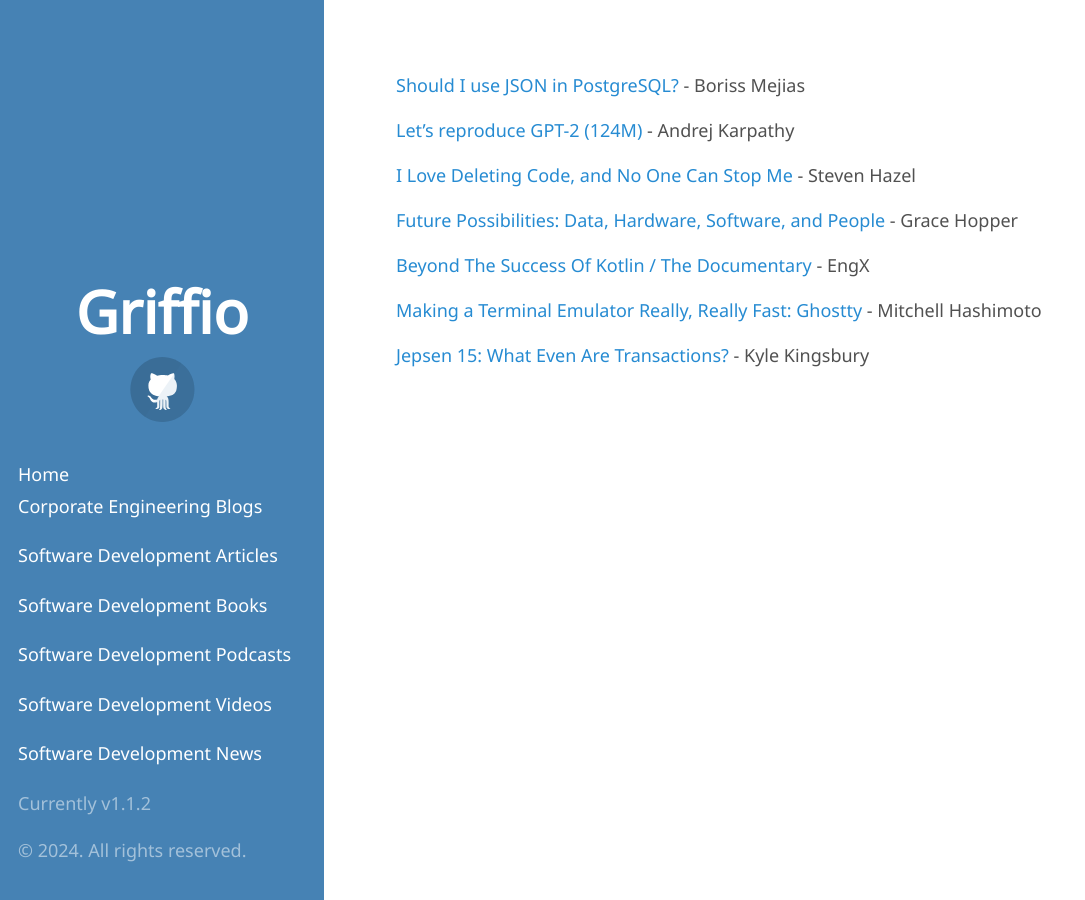
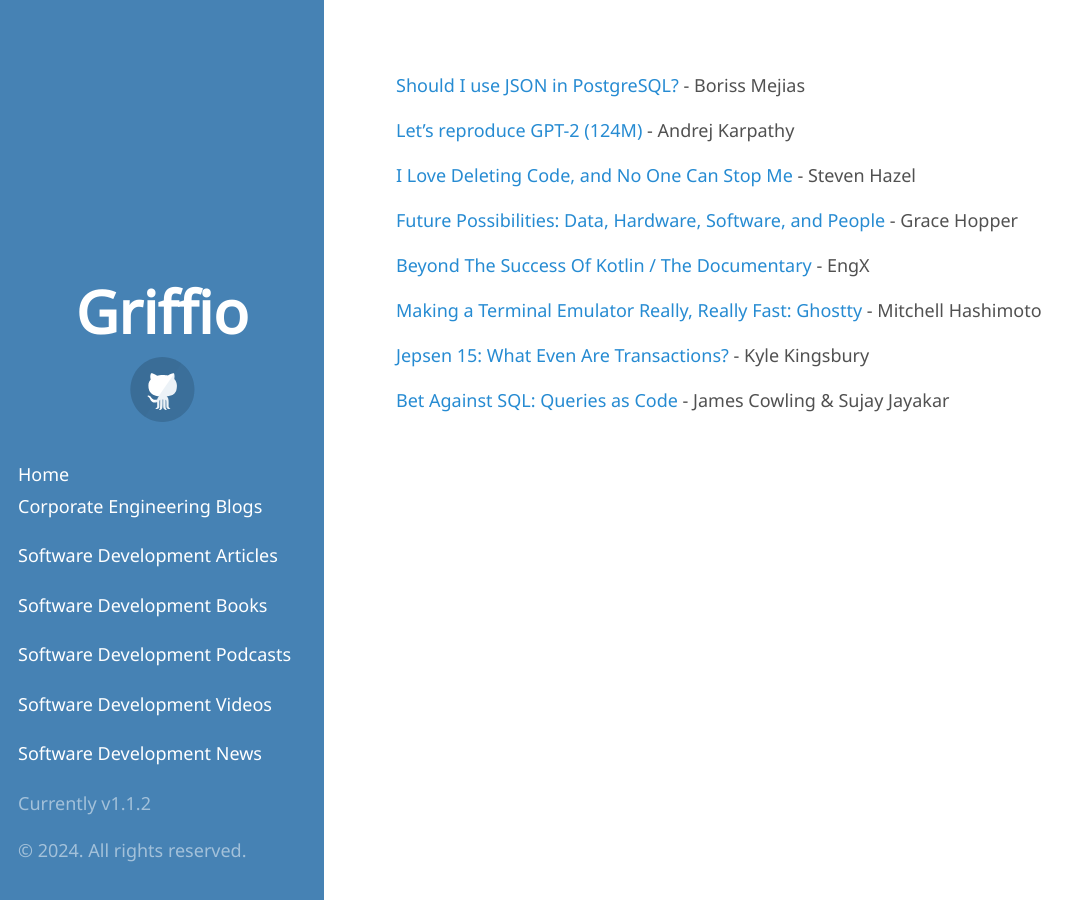
Before and after one commit to griffio/griffio.github.io, a Jekyll site: the page built from tech_talks_highlighted_2024.md, in a window 1280 px wide. Shown: the whole page, without its empty margins (0-1085 px from the left). Built offline with Jekyll 4.4.1, drawn with Linux system fonts in a browser that asks for light colours; some web fonts are replaced; our own code applies the rules of GitHub Pages for plain Markdown files.

Commit message:
Update tech_talks_highlighted_2024.md

```diff
--- a/tech_talks_highlighted_2024.md
+++ b/tech_talks_highlighted_2024.md
@@ -11,3 +11,5 @@
 [Making a Terminal Emulator Really, Really Fast: Ghostty](https://www.youtube.com/watch?v=cPaGkEesw20&t=3015s) - Mitchell Hashimoto
 
 [Jepsen 15: What Even Are Transactions?](https://www.youtube.com/watch?v=ecZp6cWhDjg) - Kyle Kingsbury
+
+[Bet Against SQL: Queries as Code](https://www.youtube.com/watch?v=dS9jtih4dI4) - James Cowling & Sujay Jayakar
```
